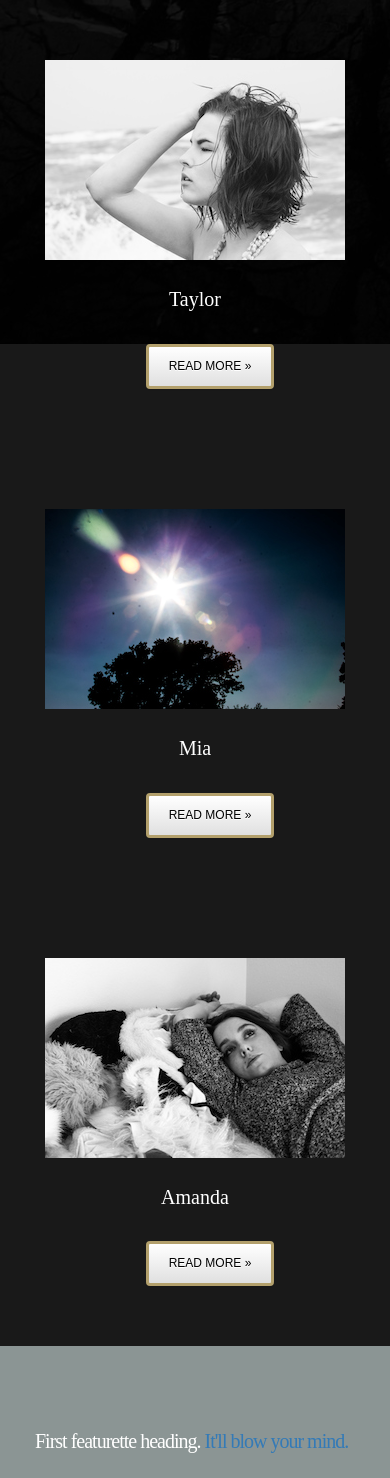
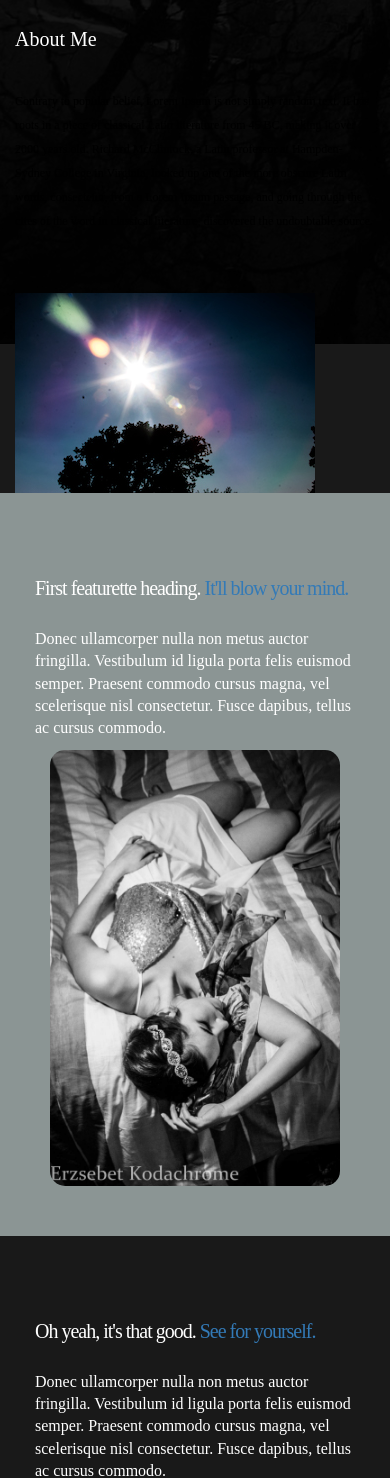
Before and after one commit to JordanBenner/Kodachrome, a Django app: page / in a window 390 px wide. Shown: the part 500-1978 px from the top of the page. Run offline with Django 3.2, Linux system fonts and the light colour scheme; some libraries are stand-ins or nearby versions.

Commit message:
Column models
Got rid of featured models in column 1

```diff
--- a/blog/templates/base.html
+++ b/blog/templates/base.html
@@ -160,39 +160,43 @@
 
       <!-- Three columns of text below the carousel -->
       <div class="row2 row">
-        <div class="col-lg-4 col-sm-12">
-          <div class='read-button'>
+        <div class="col-lg-6 col-sm-12">
+          <!-- <div class='read-button'>
             <a class="btn btn-default" href="javascript: void(0);" onclick="show_p(this, 'mcol1')" role="button">Read More &raquo;</a>
-          </div>
-          <img class="taylor" src="{% static "img/taylorheader.jpg" %}" alt="Generic placeholder image">
-          <h2>Taylor</h2>
-          <p id="mcol1">As I write this, it brings up a lot of memories of who I am and where it all started. This also makes me realize, if you have a dream, don't stop pursuing it!
+          </div> -->
+          <!-- <img class="taylor" src="{% static "img/taylorheader.jpg" %}" alt="Generic placeholder image"> -->
+          <h2>About Me</h2>
+          <p>
+            Contrary to popular belief, Lorem Ipsum is not simply random text. It has roots in a piece of classical Latin literature from 45 BC, making it over 2000 years old. Richard McClintock,
+            a Latin professor at Hampden-Sydney College in Virginia, looked up one of the more obscure Latin words, consectetur, from a Lorem Ipsum passage, and going through the cites of the word in classical literature,
+            discovered the undoubtable source.
+          </p>
+          <!-- <p id="mcol1">As I write this, it brings up a lot of memories of who I am and where it all started. This also makes me realize, if you have a dream, don't stop pursuing it!
             You don't stop pursuing what you're doing until you've reached your definition of success. I started modeling in high school, since I live in a small-big town I used the only resource that I knew, Facebook.
             I looked high and low to find local photographers and model gigs. After getting into modeling I found out more about myself, and my passion, art. Modeling to me was so much more than being the next best “it” girl.
             I fell in love with creating an emotion in such a simple, or dramatic way. You become everyone's personal vision without even realizing it, or knowing. Today the modeling industry is changing, and may that be for the better!
             I believe modeling is just like art, you (model) are the canvas and the painters (stylist) create an image of all the supplies (fashion designers) given to them. Thought modeling I have learned to take things as they came,
             don't pass up anything that doesn't suit the direction of which you're going. At the end of the day being in fashion has shown me what I'm supposed to do in this thing we call, life. I'm now pursuing a degree in business, and fashion design.
             I have set up and opened a Boutique in San Marcos, TX, walked in a couple fashions ( even though I 5’5!!), and met so many amazing people. One day I would like to open my own clothing line but on a small scale,
-            I believe having a secret clothing line for the people that really try to discover fashion designers deserve it all.<br /> Much love, and passion!<br /> -Taylor M. Barrier
-          </p>
+            I believe having a secret clothing line for the people that really try to discover fashion designers deserve it all.<br /> Much love, and passion!<br /> -Taylor M. Barrier </p>-->
         </div>
 
         <!-- /.col-lg-4 -->
-        <div class="col-lg-4 col-sm-12">
-          <div class='read-button'>
+        <div class="col-lg-6 col-sm-12">
+          <!-- <div class='read-button'>
             <a class="btn btn-default" href="javascript: void(0);" onclick="show_p(this, 'mcol2')" >Read More &raquo;</a>
-          </div>
+          </div> -->
           <img class="filler" src="{% static "img/filler.jpg" %}" alt="Generic placeholder image">
-          <h2>Mia</h2>
+          <!-- <h2>Mia</h2>
           <p id='mcol2'>Mia Isabella is a print and runway model, actress, singer, entrepreneur, and author. Mia has been modeling for three years and is signed with Nelson Fashion Group,
             in San Antonio, Texas. She has walked in multiple fashion shows in South Texas, and has appeared in commercials, print advertisements, and recently wrapped her first documentary film.
             She has been published numerous times and was named Model of the Month by SA Monthly Magazine in October 2016. Last year she was awarded a scholarship to the New York Film Academy.
             Mia often works as a hostess for networking and marketing events, and at high-profile private functions.  Mia’s fashion articles have appeared in Texas magazines, and she plans to release her first book later this year.
             When Mia is not working, she enjoys traveling and expressing her artistic side through painting and drawing. Agent:  Lari Nelson, Nelson Fashion Group
-          </p>
+          </p> -->
         </div>
 
-        <div class="col-lg-4 col-sm-12">
+        <!-- <div class="col-lg-4 col-sm-12">
           <div class='read-button'>
             <a class="btn btn-default" href="javascript: void(0);" onclick="show_p(this, 'mcol3')" role="button" id='click'>Read More &raquo;</a>
           </div>
@@ -201,7 +205,7 @@
           <p id="mcol3">Amanda Lightfoot is a Texas based model who loves fantasy and cosplay theme shoots. She's been modeling since 2012 and always enjoys collaborating on new concepts.
             She is also enjoys making costumes and is a professional makeup artist.
           </p>
-        </div>
+        </div> -->
         </div>
 
       </div>
```
